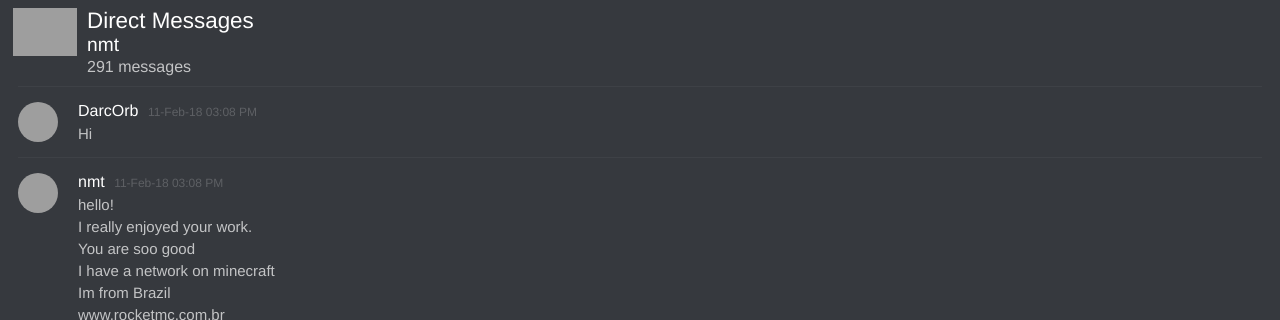
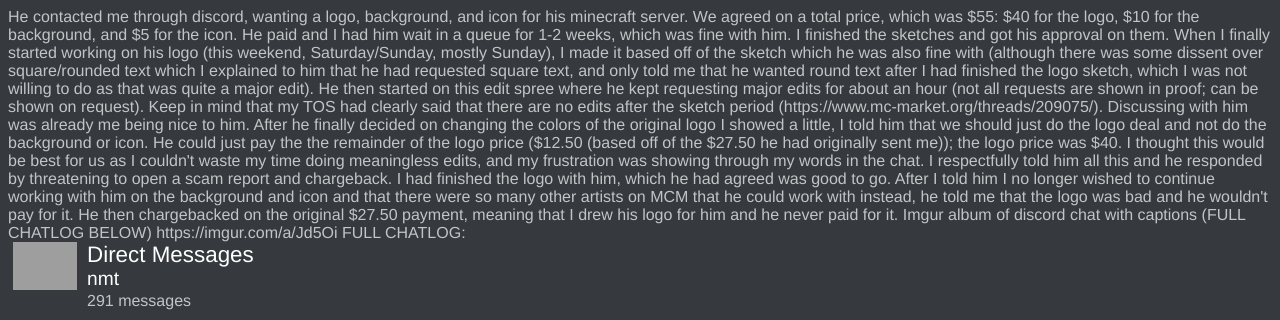
Before and after one commit to DarcOrb/darcorb.github.io, a plain HTML site: page index.html in a window 1280 px wide. Shown: the top 320 px of the page. Drawn offline with Linux system fonts and the light colour scheme; grey boxes are pictures that could not be loaded.

Commit message:
Update index.html

```diff
--- a/index.html
+++ b/index.html
@@ -1,6 +1,22 @@
 <!-- https://github.com/Tyrrrz/DiscordChatExporter -->
 <!DOCTYPE html>
 <html lang="en">
+<div>
+He contacted me through discord, wanting a logo, background, and icon for his minecraft server. We agreed on a total price, which was $55: $40 for the logo, $10 for the background, and $5 for the icon. He paid and I had him wait in a queue for 1-2 weeks, which was fine with him. I finished the sketches and got his approval on them. When I finally started working on his logo (this weekend, Saturday/Sunday, mostly Sunday), I made it based off of the sketch which he was also fine with (although there was some dissent over square/rounded text which I explained to him that he had requested square text, and only told me that he wanted round text after I had finished the logo sketch, which I was not willing to do as that was quite a major edit).
+He then started on this edit spree where he kept requesting major edits for about an hour (not all requests are shown in proof; can be shown on request). Keep in mind that my TOS had clearly said that there are no edits after the sketch period (https://www.mc-market.org/threads/209075/). Discussing with him was already me being nice to him.
+After he finally decided on changing the colors of the original logo I showed a little, I told him that we should just do the logo deal and not do the background or icon. He could just pay the the remainder of the logo price ($12.50 (based off of the $27.50 he had originally sent me)); the logo price was $40.
+I thought this would be best for us as I couldn't waste my time doing meaningless edits, and my frustration was showing through my words in the chat. I respectfully told him all this and he responded by threatening to open a scam report and chargeback.
+
+I had finished the logo with him, which he had agreed was good to go. After I told him I no longer wished to continue working with him on the background and icon and that there were so many other artists on MCM that he could work with instead, he told me that the logo was bad and he wouldn't pay for it.
+
+He then chargebacked on the original $27.50 payment, meaning that I drew his logo for him and he never paid for it.
+
+Imgur album of discord chat with captions (FULL CHATLOG BELOW)
+    https://imgur.com/a/Jd5Oi
+
+FULL CHATLOG:
+
+    </div>
 <head>
 <title>Direct Messages - nmt</title>
 <meta charset="utf-8" />
```
